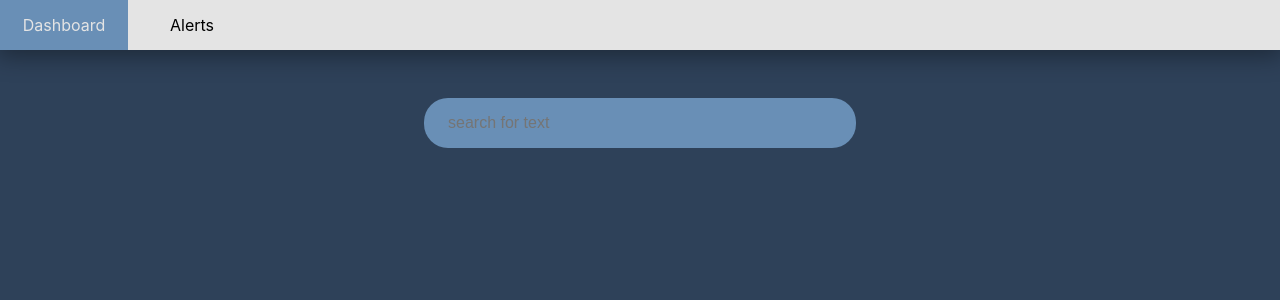
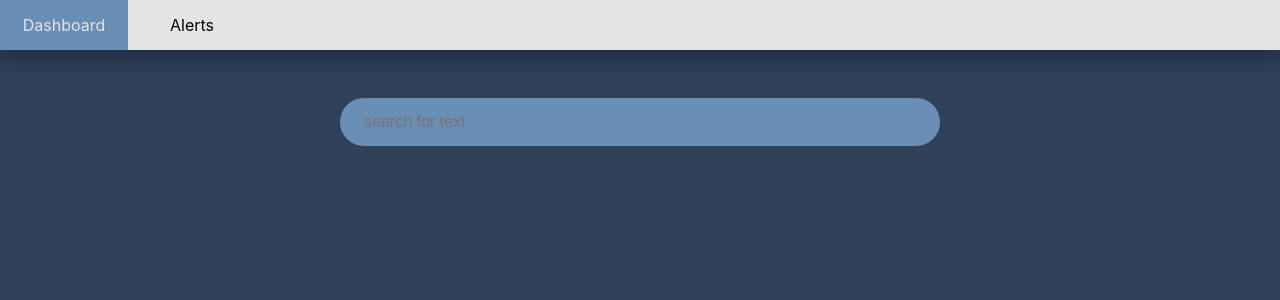
Before and after one commit to AlonTzafari/owl-of-minerva, a React (Create React App) app in the folder client/: page /dashboard in a window 1280 px wide. Shown: the top 300 px of the page. Built offline with nearby package versions, Linux system fonts and the light colour scheme.

Commit message:
fix search bar sizing

```diff
--- a/client/src/components/PasteContainer.tsx
+++ b/client/src/components/PasteContainer.tsx
@@ -10,7 +10,7 @@ interface pasteContainerProps {
 function PasteContainer({pastes, loadStatus}: pasteContainerProps) {
 
     return (
-        <div>
+        <div className="pasteContainer">
             {
                 loadStatus === 'loading' ? <Loader /> :
                 loadStatus === 'fail' ? <Error /> :
--- /dev/null
+++ b/client/src/styles/PasteContainer.scss
@@ -0,0 +1,5 @@
+@import './constants.scss';
+
+.pasteContainer {
+
+}
--- a/client/src/styles/SearchBar.scss
+++ b/client/src/styles/SearchBar.scss
@@ -3,11 +3,15 @@
 .searchBar {
     padding-top: 3rem;
     padding-bottom: 1rem;
+    padding-left: 25px;
+    padding-right: 25px;
     input {
         border: unset;
         background-color: $highlightColor;
+        box-sizing: border-box;
         height: 3rem;
-        width: 30%;
+        width: 100%;
+        max-width: $maxContentWidth;
         border-radius: 1.5rem;
         padding-left: 1.5rem;
         padding-right: 1.5rem;
--- a/client/src/styles/constants.scss
+++ b/client/src/styles/constants.scss
@@ -1,4 +1,5 @@
 $headerHeight: 50px;
+$maxContentWidth: 600px;
 $headerColor: #E4E4E4;
 $viewBackground: #2E4159;
 $highlightColor: #698FB6;
```
